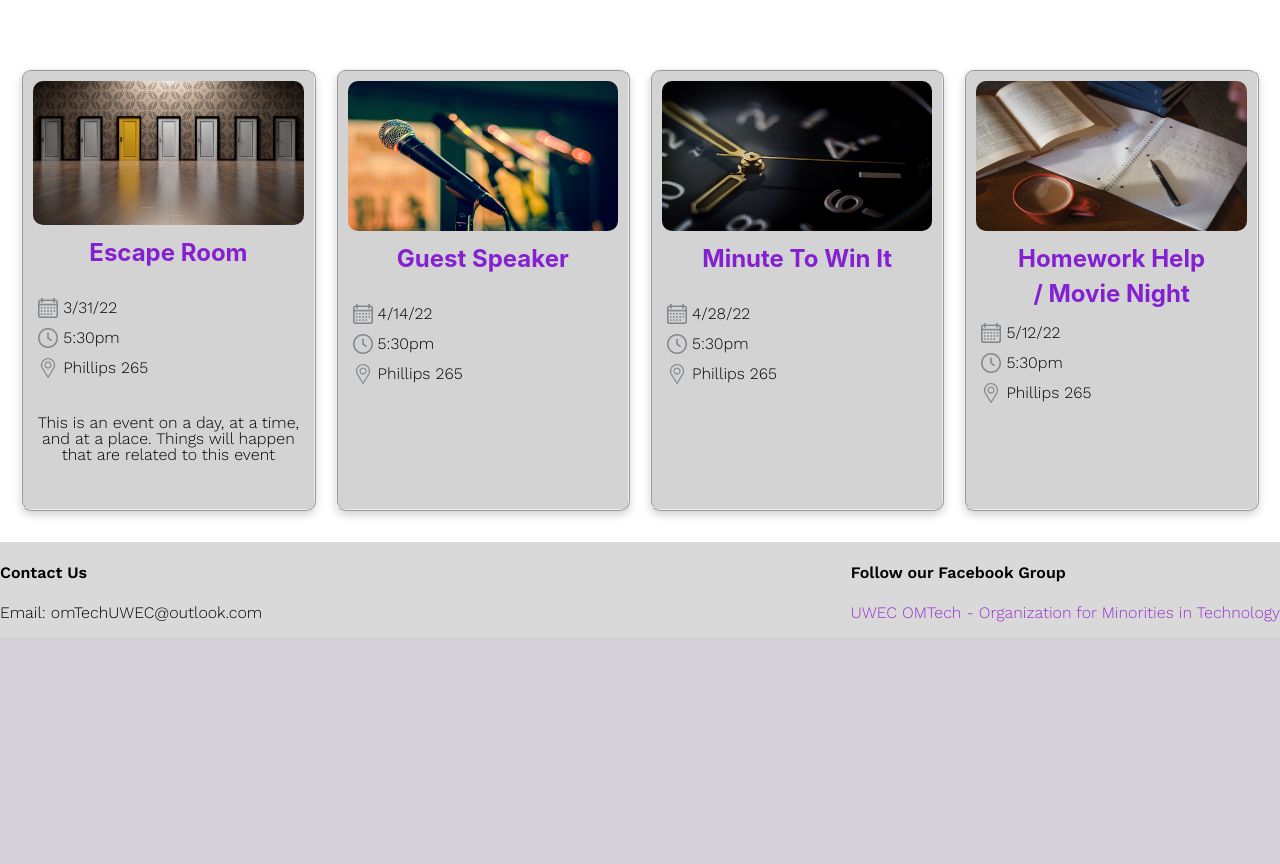
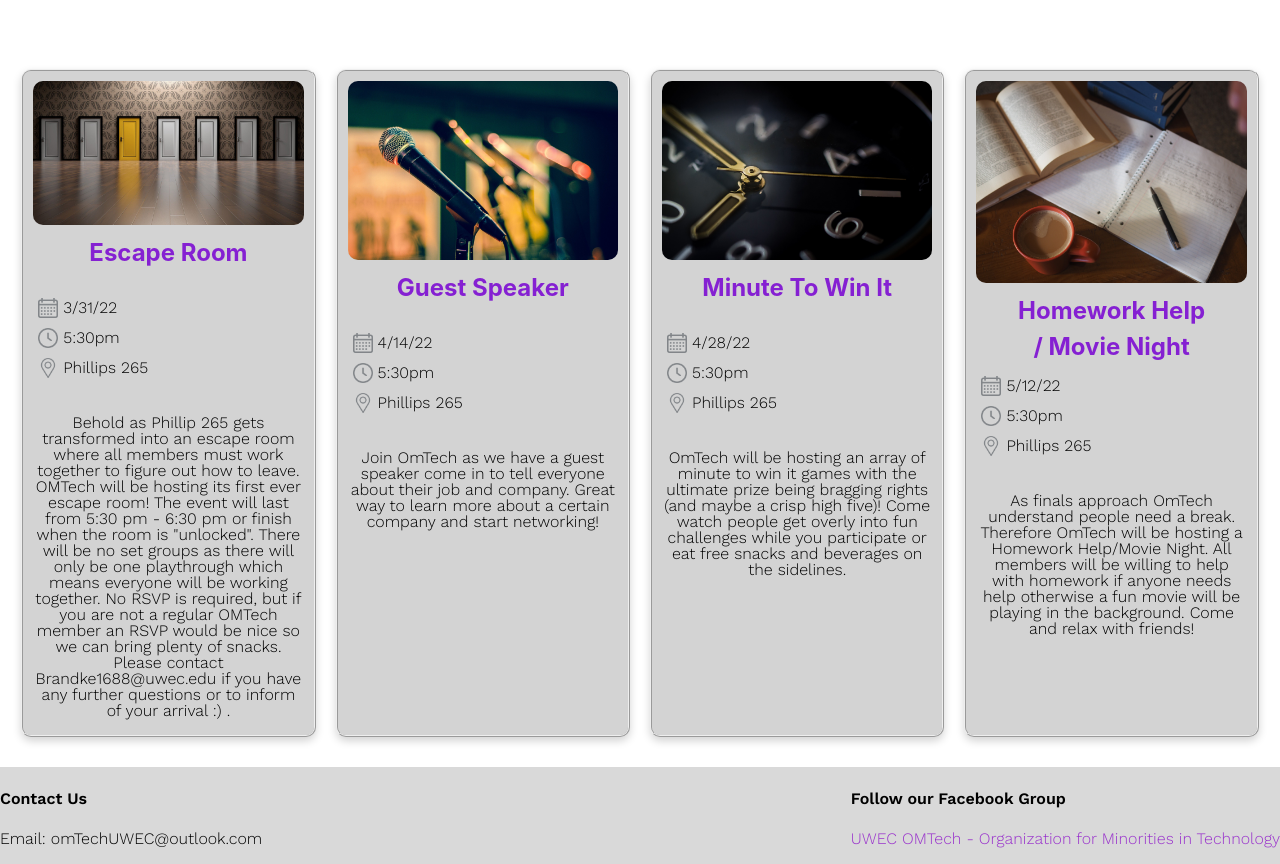
Before and after one commit to drewmore02/drewmore02, a PHP site: page /events.html in a window 1280 px wide. Shown: the part 171-1035 px from the top of the page. Before the commit the page ends 793 px from the top, so only its background shows below. Run offline with PHP 8.4, Linux system fonts and the light colour scheme.

Commit message:
add event text

```diff
--- a/CS268_Project1/events.css
+++ b/CS268_Project1/events.css
@@ -23,6 +23,7 @@
     background-color: lightgrey;
     margin: 5px 10px;
     min-height: 100%;
+    overflow: scroll;
 }
 
 .eventHeader{
--- a/CS268_Project1/events.html
+++ b/CS268_Project1/events.html
@@ -51,7 +51,11 @@
             <div class="event-line"><img class="card-icons" src="omtechPhotos/clock.png"> 5:30pm</div>
             <div class="event-line"><img class="card-icons" src="omtechPhotos/pin.png"> Phillips 265</div>
             <br>
-            <p class = "eventText">This is an event on a day, at a time, and at a place. Things will happen that are related to this event</p>
+            <p class = "eventText">Behold as Phillip 265 gets transformed into an escape room where all members must work together to figure out how to leave.
+
+                OMTech will be hosting its first ever escape room! The event will last from 5:30 pm - 6:30 pm or finish when the room is "unlocked". There will be no set groups as there will only be one playthrough which means everyone will be working together.
+
+                No RSVP is required, but if you are not a regular OMTech member an RSVP would be nice so we can bring plenty of snacks. Please contact Brandke1688@uwec.edu if you have any further questions or to inform of your arrival :) .</p>
         </div>
         <div class="card">
             <img class="event-image" src="omtechPhotos/guestspeaker.jpg">
@@ -62,9 +66,7 @@
             <div class="event-line"><img class="card-icons" src="omtechPhotos/clock.png"> 5:30pm</div>
             <div class="event-line"><img class="card-icons" src="omtechPhotos/pin.png"> Phillips 265</div>
             <br>
-            <p>
-
-            </p>
+            <p class="eventText">Join OmTech as we have a guest speaker come in to tell everyone about their job and company. Great way to learn more about a certain company and start networking!</p>
         </div>
         <div class="card">
             <img class="event-image" src="omtechPhotos/minutetowinit.jpg">
@@ -75,9 +77,9 @@
             <div class="event-line"><img class="card-icons" src="omtechPhotos/clock.png"> 5:30pm</div>
             <div class="event-line"><img class="card-icons" src="omtechPhotos/pin.png"> Phillips 265</div>
             <br>
-            <p>
+            <p>OmTech will be hosting an array of minute to win it games with the ultimate prize being bragging rights (and maybe a crisp high five)!
 
-            </p>
+                Come watch people get overly into fun challenges while you participate or eat free snacks and beverages on the sidelines.  </p>
         </div>
         <div class="card">
             <img class="event-image" src="omtechPhotos/homeworkhelp.jpg">
@@ -88,9 +90,11 @@
             <div class="event-line"><img class="card-icons" src="omtechPhotos/clock.png"> 5:30pm</div>
             <div class="event-line"><img class="card-icons" src="omtechPhotos/pin.png"> Phillips 265</div>
             <br>
-            <p>
+            <p>As finals approach OmTech understand people need a break.
 
-            </p>
+                Therefore OmTech will be hosting a Homework Help/Movie Night. All members will be willing to help with homework if anyone needs help otherwise a fun movie will be playing in the background.
+
+                Come and relax with friends! </p>
         </div>
     </div>
 
```
